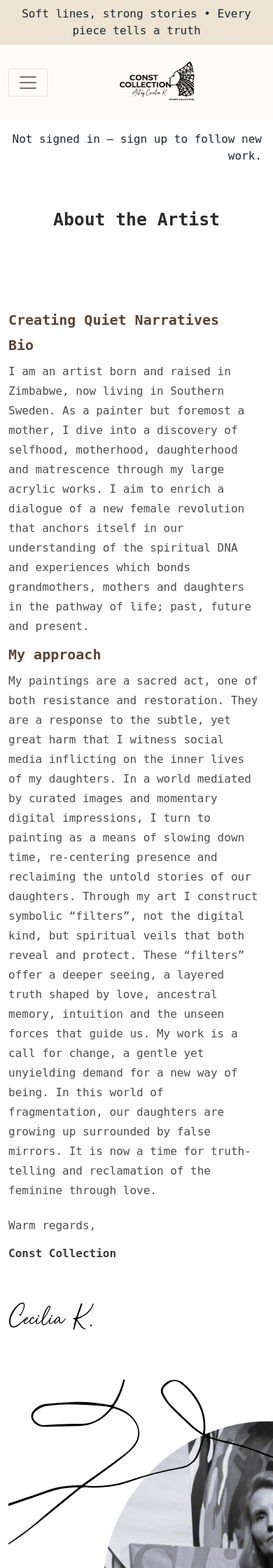
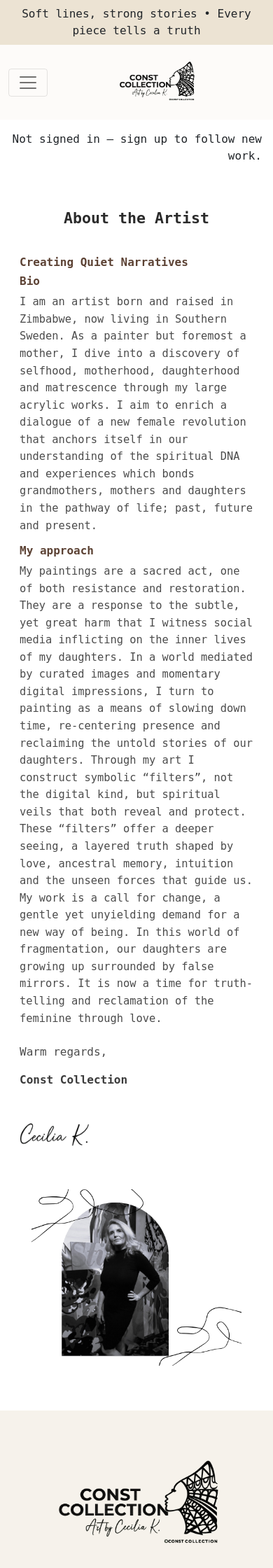
Before and after one commit to etherOnGitHub/constcollection-art-portfolio-and-shop, a Django app: page /about/ in a window 390 px wide; the page is wider, and only the part inside the window is pictured. Shown: the top 2240 px of that part at 70% size. Run offline with Django 5.2, Linux system fonts and the light colour scheme; some web fonts are replaced.

Commit message:
Add responsive styles for About section on tablet and mobile devices

```diff
--- a/static/css/style.css
+++ b/static/css/style.css
@@ -216,6 +256,80 @@ nav.navbar .navbar-brand img.logo {
     display: inline-block;
     height: auto
     }
+
+/* Tablet styles (<= 991.98px) - keep desktop unchanged above this breakpoint */
+@media (max-width: 991.98px) {
+    .about-me .section-title {
+        margin-bottom: 3.5rem; /* reduce large desktop spacing */
+        font-size: 1.6rem;
+    }
+
+    .about-me .about-subtitle {
+        font-size: 1.15rem;
+    }
+
+    .about-me .about-text {
+        font-size: 0.98rem;
+        line-height: 1.6;
+    }
+
+    /* Image column should be centered and a bit smaller on tablets */
+    .artist-image {
+        max-width: 360px;
+        margin: 0 auto;
+        display: block;
+    }
+
+    .about-content {
+        padding-right: 1rem;
+        padding-left: 1rem;
+    }
+}
+
+/* Mobile styles (<= 767.98px) */
+@media (max-width: 767.98px) {
+    /* Stack content with tighter spacing */
+    .about-me {
+        padding-top: 2rem;
+        padding-bottom: 2rem;
+    }
+
+    .about-me .section-title {
+        margin-bottom: 2.5rem;
+        font-size: 1.35rem;
+    }
+
+    .about-me .about-subtitle {
+        font-size: 1rem;
+        margin-bottom: 0.5rem;
+    }
+
+    .about-me .about-text {
+        font-size: 0.96rem;
+        line-height: 1.6;
+        margin-bottom: 0.85rem;
+    }
+
+    /* Ensure signature image scales nicely on small screens */
+    .signature-image {
+        max-width: 6.5rem;
+        width: 45%;
+        display: block;
+        margin-top: 0.5rem;
+    }
+
+    /* Make footer signature elements align left on very small screens */
+    .about-signature {
+        text-align: left;
+    }
+
+    /* Center artist image and reduce size for small phones */
+    .artist-image {
+        max-width: 300px;
+        margin: 0 auto 1rem auto;
+        display: block;
+    }
+}
 /* Hero section - full viewport background image with gradient overlay */
 .hero {
     position: relative;
```
Also changed, not shown: other parts of static/css/style.css (+40 -0 lines).
